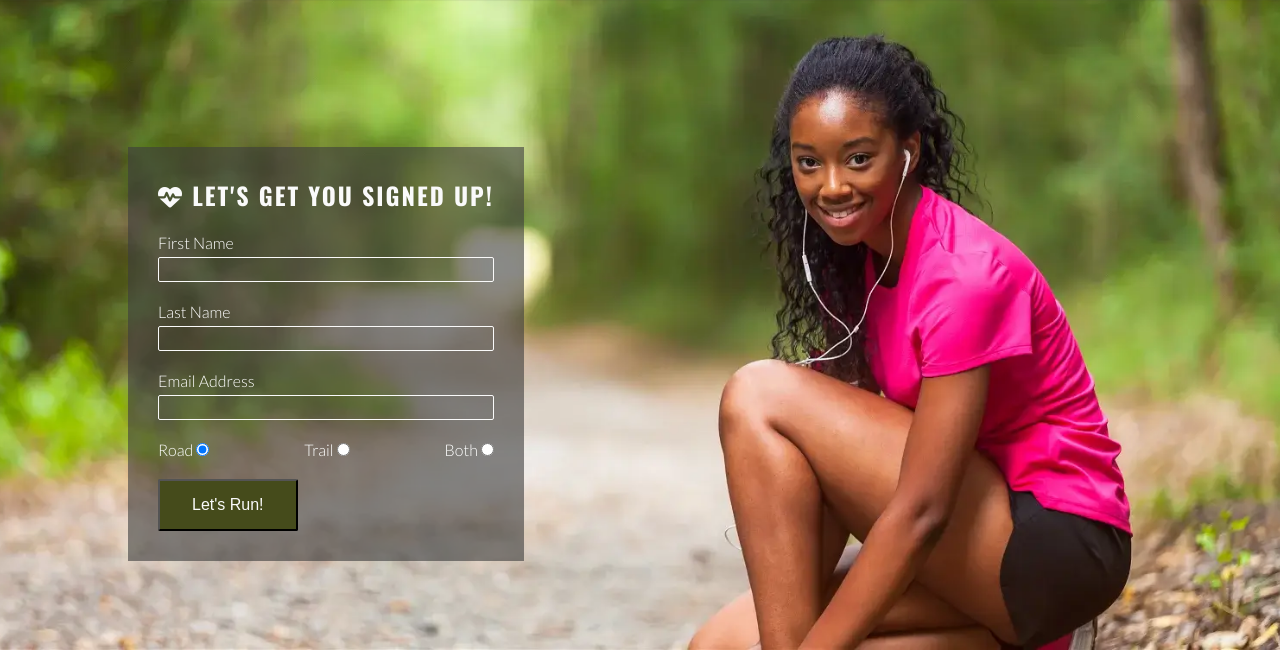
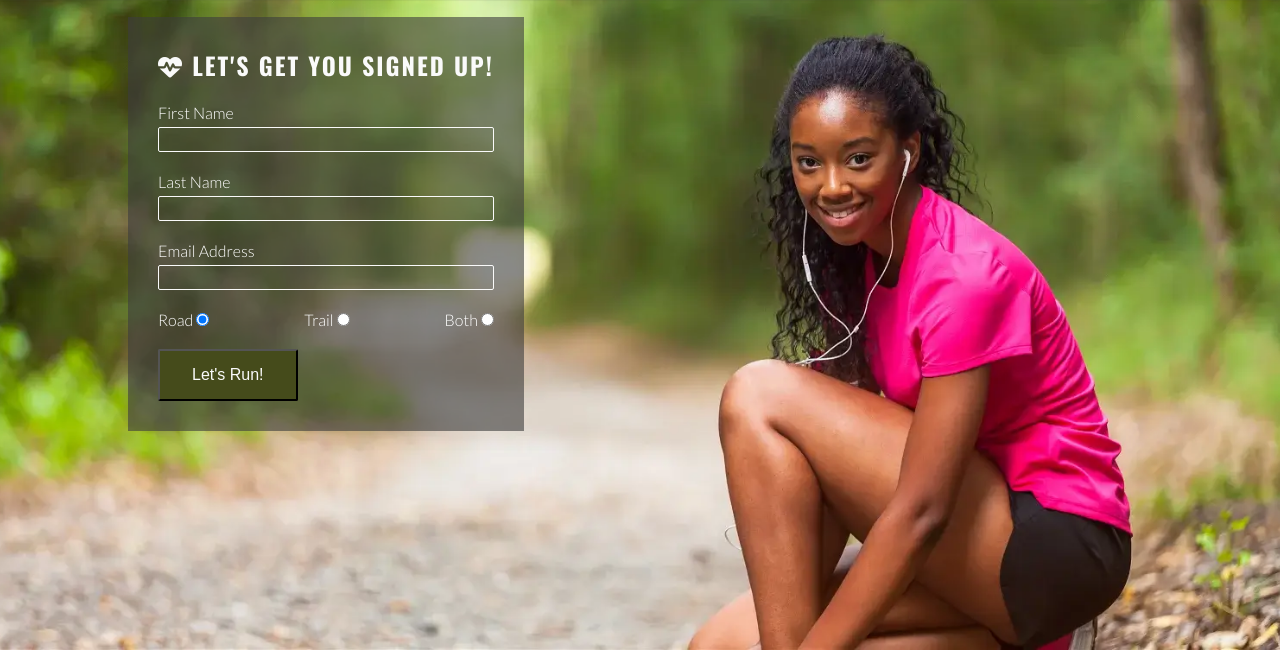
Before and after one commit to Court-Pencil/love-running, a plain HTML site: page signup.html in a window 1280 px wide. Shown: the part 82-749 px from the top of the page. Drawn offline with nearby package versions, Linux system fonts and the light colour scheme.

Commit message:
sign up form

```diff
--- a/assets/css/style.css
+++ b/assets/css/style.css
@@ -349,7 +349,7 @@ main {
             max-width: 400px;
             position: absolute;
             left: 10%;
-            top: 150px;
+            /* top: 150px; */
         }
 
     .text-input:hover {
```
